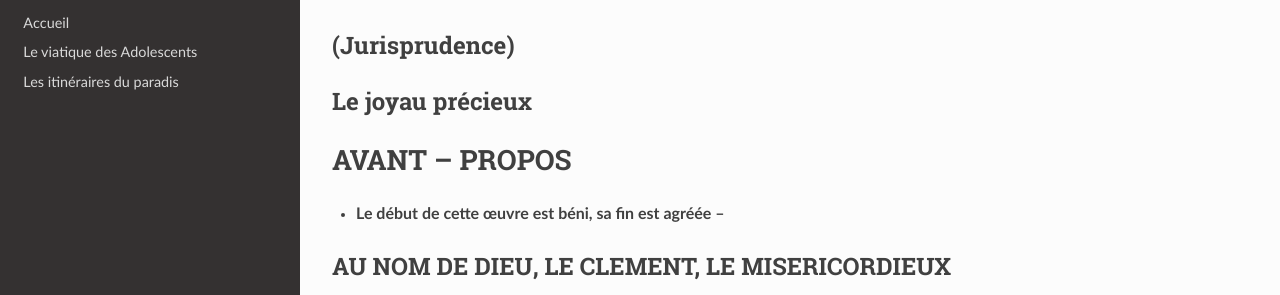
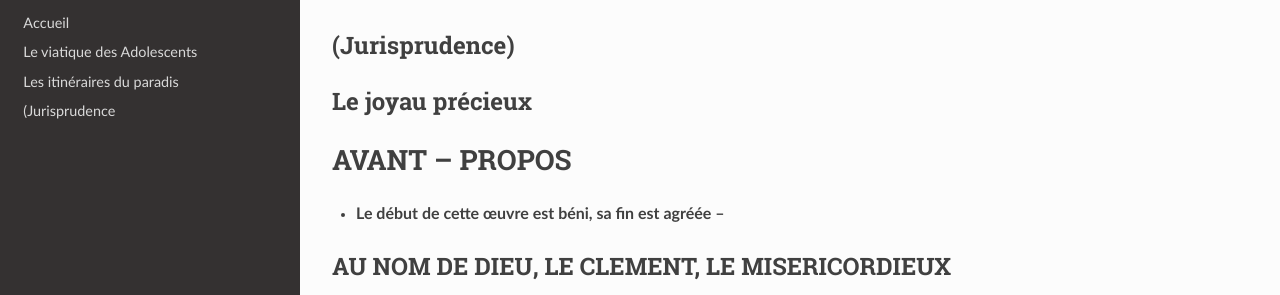
Before and after one commit to abdou0796/Apprendre-ta-r-ligion, an MkDocs documentation site: the page built from docs/jawharu_nafis.md, in a window 1280 px wide. Shown: the part 129-424 px from the top of the page. Built offline with MkDocs 1.6.1, drawn with Linux system fonts in a browser that asks for light colours; nearby versions of some CDN libraries.

Commit message:
Update mkdocs.yml

```diff
--- a/mkdocs.yml
+++ b/mkdocs.yml
@@ -6,6 +6,7 @@ nav:
   - Accueil: index.md
   - Le viatique des Adolescents: tazawoudous_sikhar.md
   - Les itinéraires du paradis: massalik.md
+  - (Jurisprudence: jawharu_nafis
 
 extra_css:
   - css/le_style.css
```
